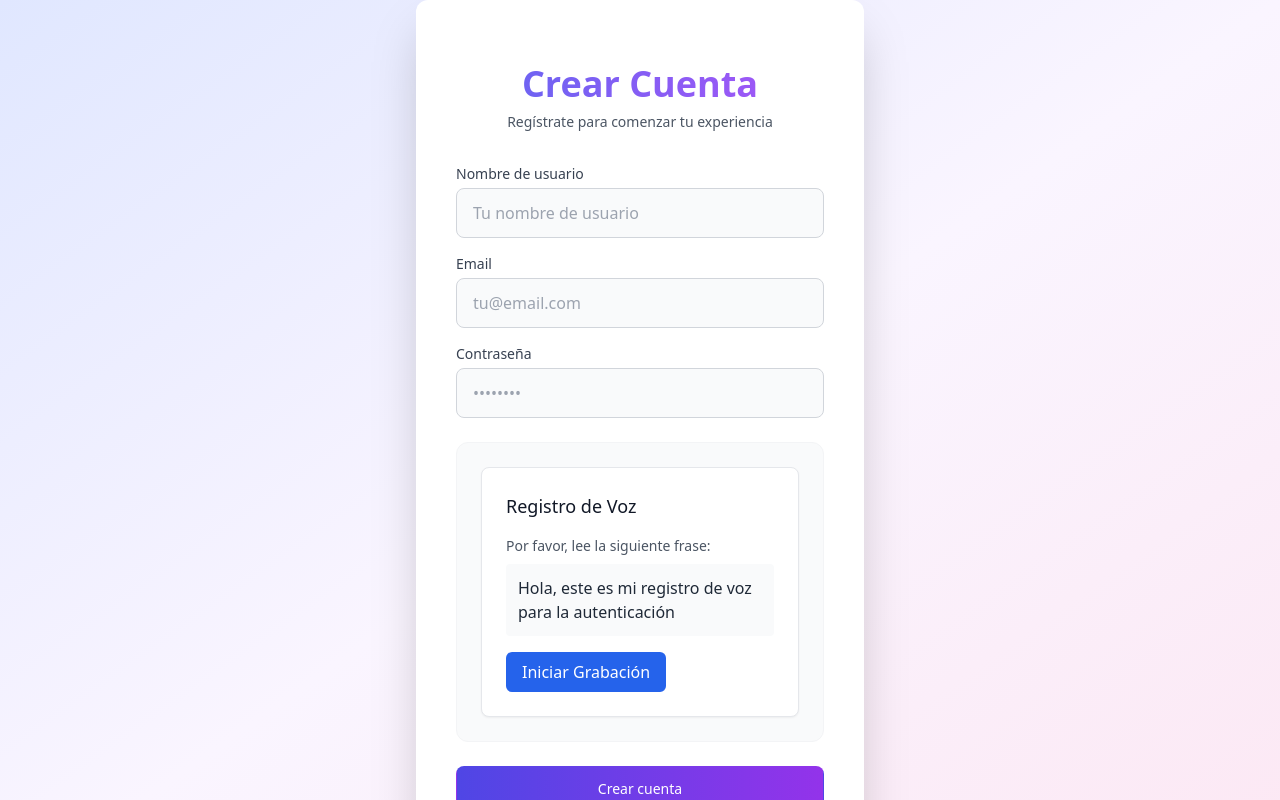
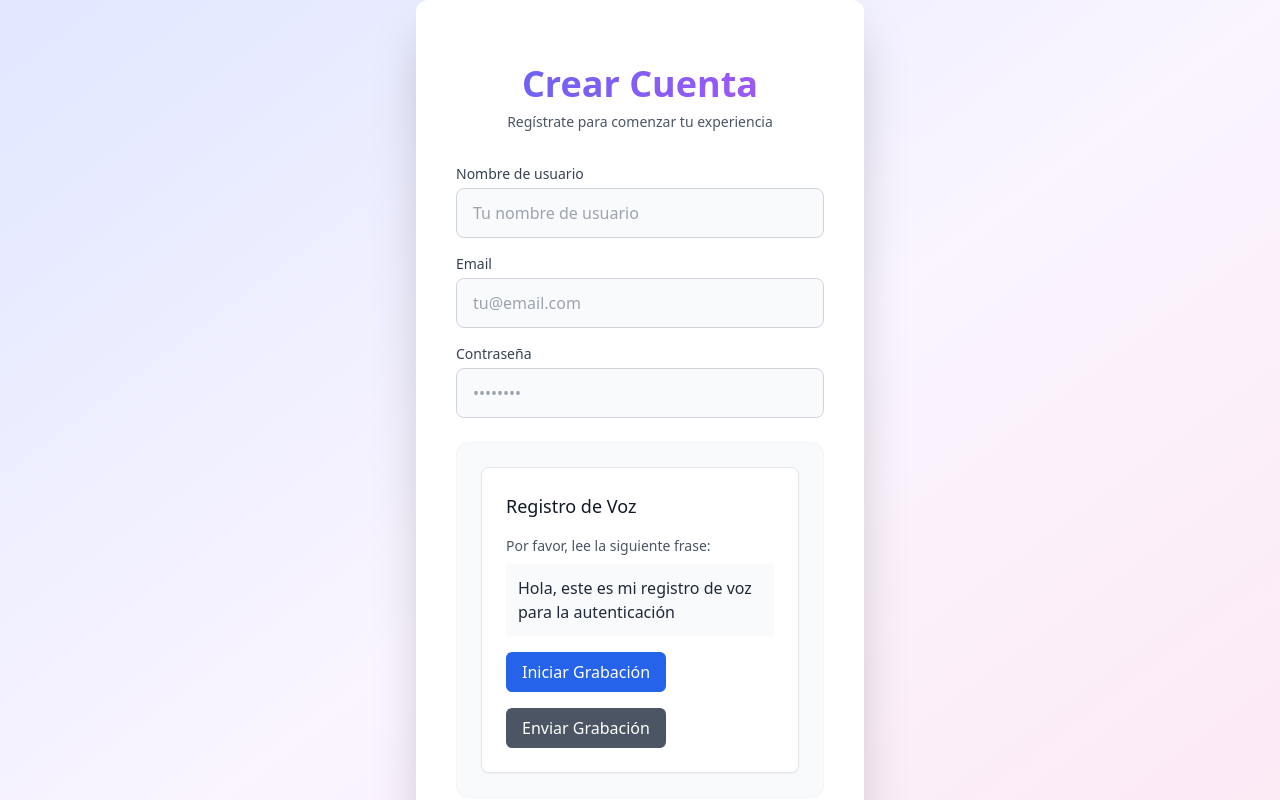
Before and after one commit to Aless0307/daw_frontend, a React (Vite) app: page /#/login in a window 1280 px wide. Both pictures are taken after a click on the button "¿No tienes una cuenta? Regístrate". Shown: the top 800 px of the page. Built offline with nearby package versions, Linux system fonts and the light colour scheme.

Commit message:
espero que funcione, ya funciona en local

```diff
--- a/src/components/VoiceRecorder.jsx
+++ b/src/components/VoiceRecorder.jsx
@@ -1,4 +1,6 @@
-import React, { useState, useEffect } from 'react';
+import React, { useState, useEffect, useRef } from 'react';
+import './VoiceRecorder.css';
+import { config } from '../config';
 
 const VoiceRecorder = ({ onRecordingComplete, onStartRecording, onStopRecording }) => {
     const [mediaRecorder, setMediaRecorder] = useState(null);
@@ -63,6 +65,36 @@ const VoiceRecorder = ({ onRecordingComplete, onStartRecording, onStopRecording
         }
     };
 
+    const handleSubmit = async (e) => {
+        e.preventDefault();
+        if (!recordingSuccess) {
+            setError('Por favor, completa la grabación antes de enviar el formulario.');
+            return;
+        }
+
+        const formData = new FormData();
+        formData.append('audio', await mediaRecorder.stream.getTracks()[0].stop().then(stream => stream.getAudioTracks()[0].clone().stop()), 'audio.wav');
+
+        try {
+            const response = await fetch(`${config.API_URL}/auth/verify-voice`, {
+                method: 'POST',
+                body: formData,
+                credentials: 'include',
+                mode: 'cors'
+            });
+
+            if (response.ok) {
+                setRecordingSuccess(false);
+                setError('¡Grabación verificada con éxito!');
+            } else {
+                setError('Hubo un error al verificar la grabación. Por favor, inténtalo más tarde.');
+            }
+        } catch (err) {
+            setError('Hubo un error al enviar la grabación. Por favor, inténtalo más tarde.');
+            console.error('Error sending recording:', err);
+        }
+    };
+
     return (
         <div className="bg-white p-6 rounded-lg shadow-sm border border-gray-200">
             <h3 className="text-lg font-medium text-gray-900 mb-4">Registro de Voz</h3>
@@ -104,6 +136,16 @@ const VoiceRecorder = ({ onRecordingComplete, onStartRecording, onStopRecording
                     </div>
                 )}
             </div>
+
+            <div className="mt-4">
+                <button
+                    onClick={handleSubmit}
+                    className="px-4 py-2 rounded-md bg-gray-600 hover:bg-gray-700 text-white"
+                    type="submit"
+                >
+                    Enviar Grabación
+                </button>
+            </div>
         </div>
     );
 };
--- a/src/config.js
+++ b/src/config.js
@@ -1,10 +1,21 @@
-// Configuración de URLs
-//export const API_URL = 'http://localhost:8003';  // URL local
-export const API_URL = 'https://daw-backend.onrender.com';  // URL de producción
+// Configuración del entorno
+const ENV = {
+    development: {
+        API_URL: 'http://localhost:8003',
+        FRONTEND_URL: 'http://localhost:5173'
+    },
+    production: {
+        API_URL: 'https://daw-backend.onrender.com',
+        FRONTEND_URL: 'https://daw-frontend.vercel.app'
+    }
+};
 
-// URL del frontend (para CORS)
-//export const FRONTEND_URL = 'http://localhost:5173';  // URL local
-export const FRONTEND_URL = 'https://daw-frontend.vercel.app';  // URL de producción
+// Seleccionar el entorno basado en la URL actual
+const isProduction = window.location.hostname !== 'localhost';
+const currentEnv = isProduction ? 'production' : 'development';
+
+// Exportar la configuración actual
+export const config = ENV[currentEnv];
 
 // Configuración de fetch
 export const fetchOptions = {
--- a/src/pages/Login.jsx
+++ b/src/pages/Login.jsx
@@ -2,7 +2,7 @@ import React, { useState } from 'react';
 import { useNavigate } from 'react-router-dom';
 import { useAuth } from '../context/AuthContext';
 import VoiceRecorder from '../components/VoiceRecorder';
-import { API_URL, fetchOptions } from '../config';
+import { config } from '../config';
 
 const Login = () => {
     const [isRegistering, setIsRegistering] = useState(false);
@@ -49,11 +49,11 @@ const Login = () => {
                     console.log('FormData entry:', pair[0], pair[1] instanceof Blob ? 'Blob' : pair[1]);
                 }
 
-                console.log('Enviando solicitud a:', `${API_URL}/auth/register`);
-                const response = await fetch(`${API_URL}/auth/register`, {
+                console.log('Enviando solicitud a:', `${config.API_URL}/auth/register`);
+                const response = await fetch(`${config.API_URL}/auth/register`, {
                     method: 'POST',
                     body: formData,
-                    ...fetchOptions
+                    ...config.fetchOptions
                 });
 
                 console.log('Respuesta recibida:', response.status);
@@ -74,7 +74,7 @@ const Login = () => {
                 alert('Registro exitoso. Por favor, inicia sesión.');
             } else {
                 console.log('Iniciando sesión...');
-                const response = await fetch(`${API_URL}/auth/login`, {
+                const response = await fetch(`${config.API_URL}/auth/login`, {
                     method: 'POST',
                     headers: {
                         'Content-Type': 'application/x-www-form-urlencoded',
```
